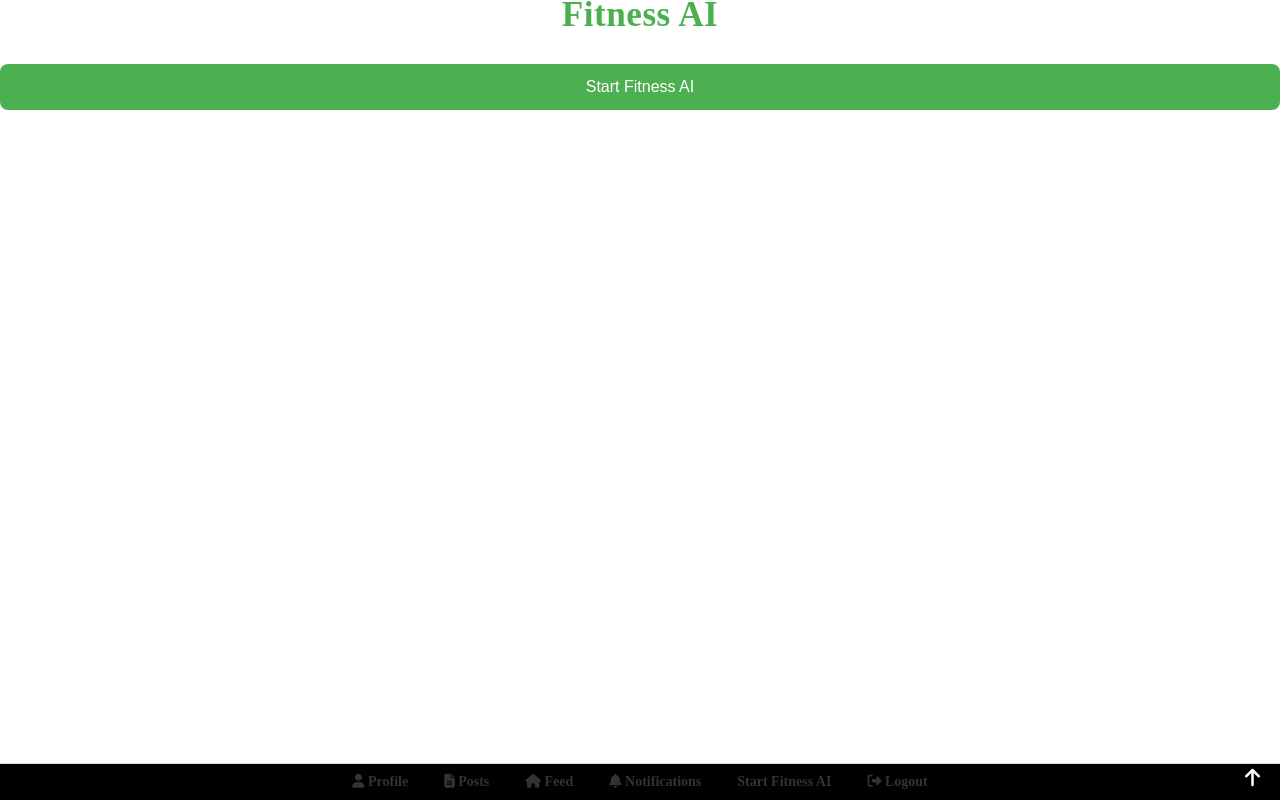
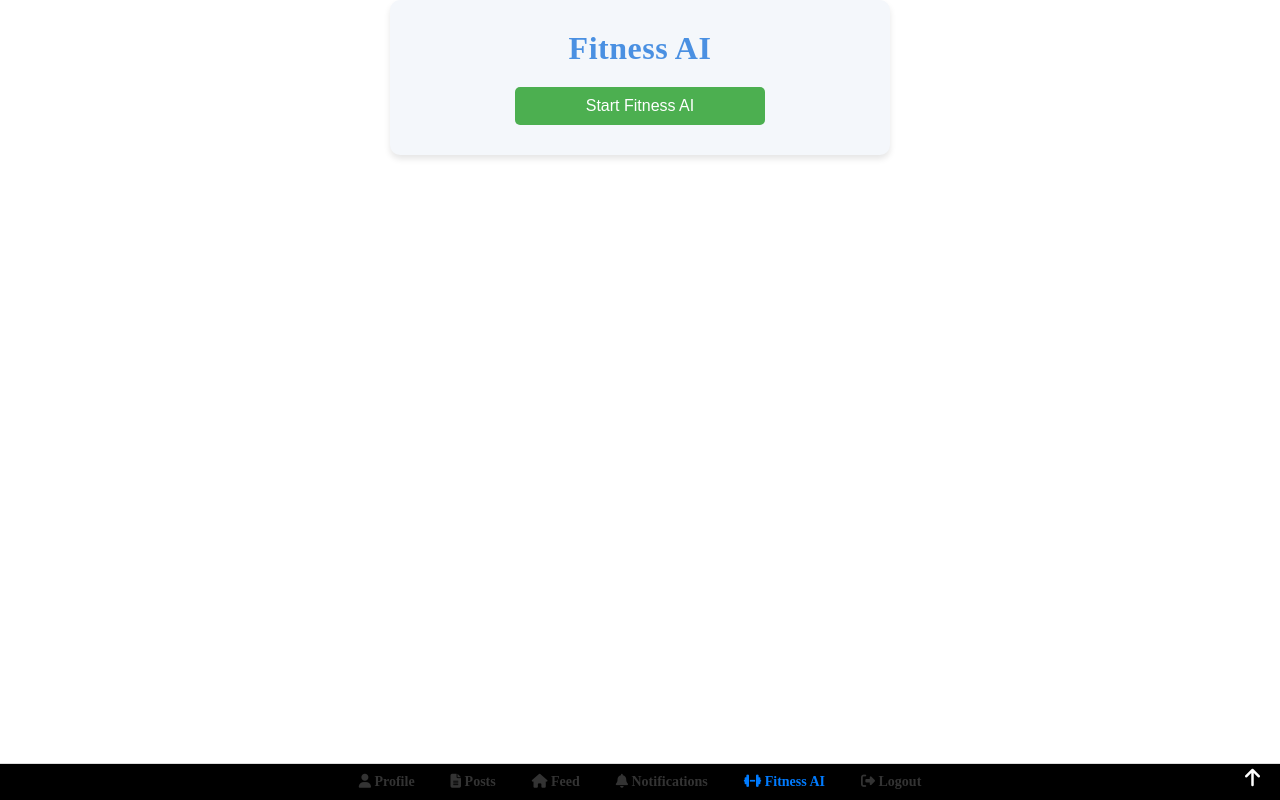
Before and after one commit to chetan123493/social-media-app, a React (Create React App) app in the folder client/: page /fitness-ai in a window 1280 px wide. Built offline with nearby package versions, Linux system fonts and the light colour scheme; sample sign-in values are in the browser's storage.

Commit message:
updated frontend

```diff
--- a/client/src/components/Layout.js
+++ b/client/src/components/Layout.js
@@ -44,6 +44,7 @@ const Layout = ({ children }) => {
     else if (path.includes('post')) setActiveLink('posts');
     else if (path.includes('feed')) setActiveLink('feed');
     else if (path.includes('notifications')) setActiveLink('notifications');
+    else if (path.includes('fitness-ai')) setActiveLink('fitness-ai'); // New check for fitness-ai
   }, [window.location.pathname]);
 
   // Start the shrink timer when the page loads
@@ -114,10 +115,10 @@ const Layout = ({ children }) => {
           {/* Fitness AI link */}
           <Link
             to="/fitness-ai"
-            className="fitness-btn"
+            className={activeLink === 'fitness-ai' ? 'active fitness-btn' : 'fitness-btn'}
             onClick={handleStartFitness}
           >
-            Start Fitness AI
+            <i className="fas fa-dumbbell"></i> Fitness AI
           </Link>
 
           {/* Logout link */}
--- /dev/null
+++ b/client/src/components/fitness.css
@@ -0,0 +1,75 @@
+/* FitnessAI Component Styles */
+
+.fitness-ai-container {
+    background-color: #f4f7fb;
+    padding: 30px;
+    border-radius: 10px;
+    width: 100%;
+    max-width: 500px;
+    margin: 0 auto;
+    box-shadow: 0 4px 6px rgba(0, 0, 0, 0.1);
+    text-align: center;
+}
+
+h2 {
+    font-size: 2rem;
+    color: #4a90e2;
+    margin-bottom: 20px;
+}
+
+button {
+
+    color: white;
+    font-size: 1rem;
+    padding: 10px 20px;
+    border: none;
+    border-radius: 5px;
+    cursor: pointer;
+    transition: all 0.3s ease;
+    width: 100%;
+    max-width: 250px;
+    margin: 0 auto;
+}
+
+button:disabled {
+    background-color: #ddd;
+    cursor: not-allowed;
+}
+
+button:hover:not(:disabled) {
+    background-color: #357ab7;
+}
+
+h3 {
+    color: #333;
+    font-size: 1.5rem;
+    margin-top: 20px;
+}
+
+pre {
+    background-color: #e0e7ff;
+    color: #333;
+    padding: 20px;
+    border-radius: 8px;
+    text-align: left;
+    max-width: 100%;
+    overflow-x: auto;
+    word-wrap: break-word;
+    font-family: 'Courier New', Courier, monospace;
+    margin-top: 10px;
+    white-space: pre-wrap;
+}
+
+@media (max-width: 600px) {
+    .fitness-ai-container {
+        padding: 20px;
+    }
+
+    button {
+        width: 100%;
+    }
+
+    pre {
+        font-size: 0.9rem;
+    }
+}
--- a/client/src/components/fitness.js
+++ b/client/src/components/fitness.js
@@ -1,14 +1,18 @@
 import React, { useState } from 'react';
+import './fitness.css';  // Import the updated CSS file
 
 const FitnessAI = () => {
     const [fitnessResult, setFitnessResult] = useState(null);
     const [loading, setLoading] = useState(false);
+    const [aiStarted, setAiStarted] = useState(false);  // New state to track if AI has started
 
     const startFitnessAI = async () => {
         setLoading(true);
+        setAiStarted(true); // Set AI started notification
 
         try {
-            const response = await fetch('http://localhost:3001/start-fitness', {  // Ensure the correct API URL
+            // Simulating a fetch request to start fitness AI (in real-world use, this should interact with your backend or AI process)
+            const response = await fetch('http://localhost:3001/start-fitness', {
                 method: 'POST',
                 headers: {
                     'Content-Type': 'application/json',
@@ -20,16 +24,23 @@ const FitnessAI = () => {
         } catch (error) {
             console.error('Error starting Fitness AI:', error);
         } finally {
-            setLoading(false);
+            setLoading(false); // Reset loading state once the process is finished
         }
     };
 
     return (
-        <div>
+        <div className="fitness-ai-container">
             <h2>Fitness AI</h2>
             <button onClick={startFitnessAI} disabled={loading}>
                 {loading ? 'Loading...' : 'Start Fitness AI'}
             </button>
+
+            {/* Show notification when AI starts */}
+            {aiStarted && !loading && (
+                <div className="notification">
+                    <h4>AI Started, Camera Capturing...</h4>
+                </div>
+            )}
 
             {fitnessResult && (
                 <div>
```
